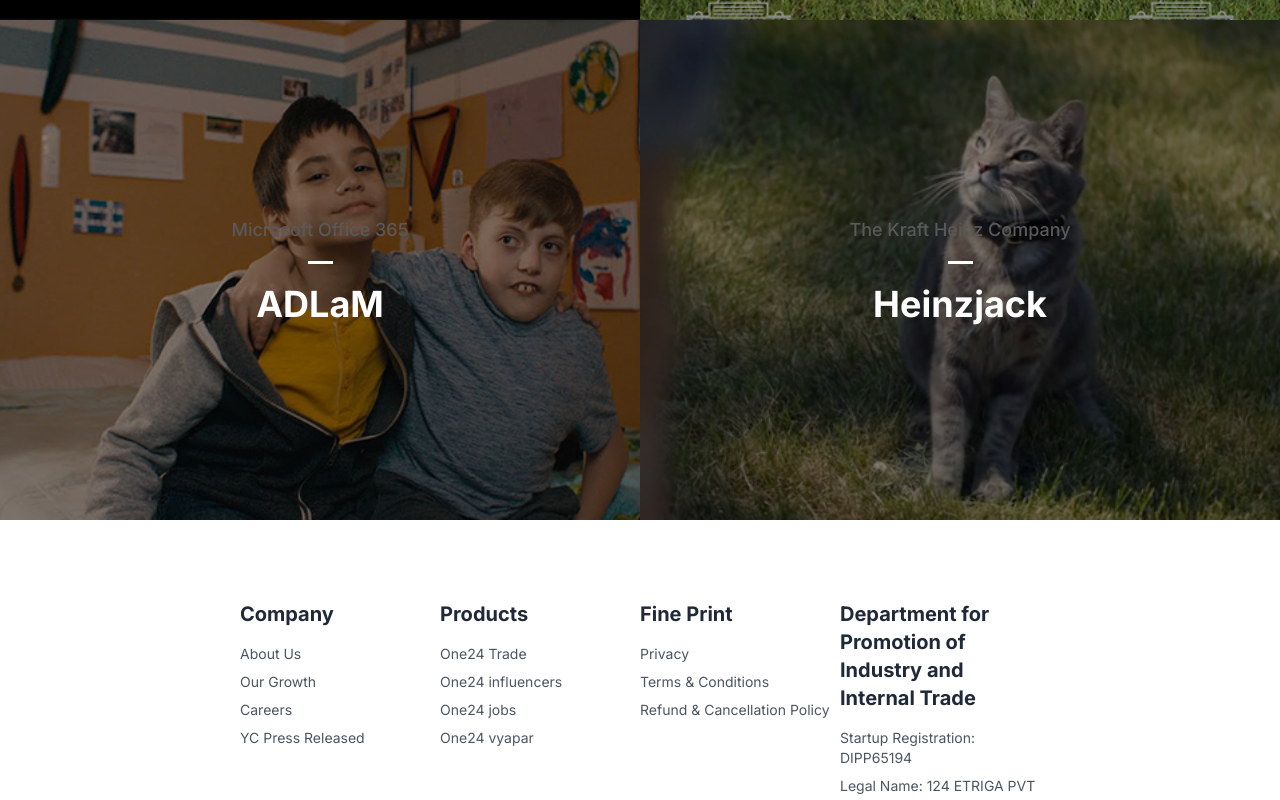
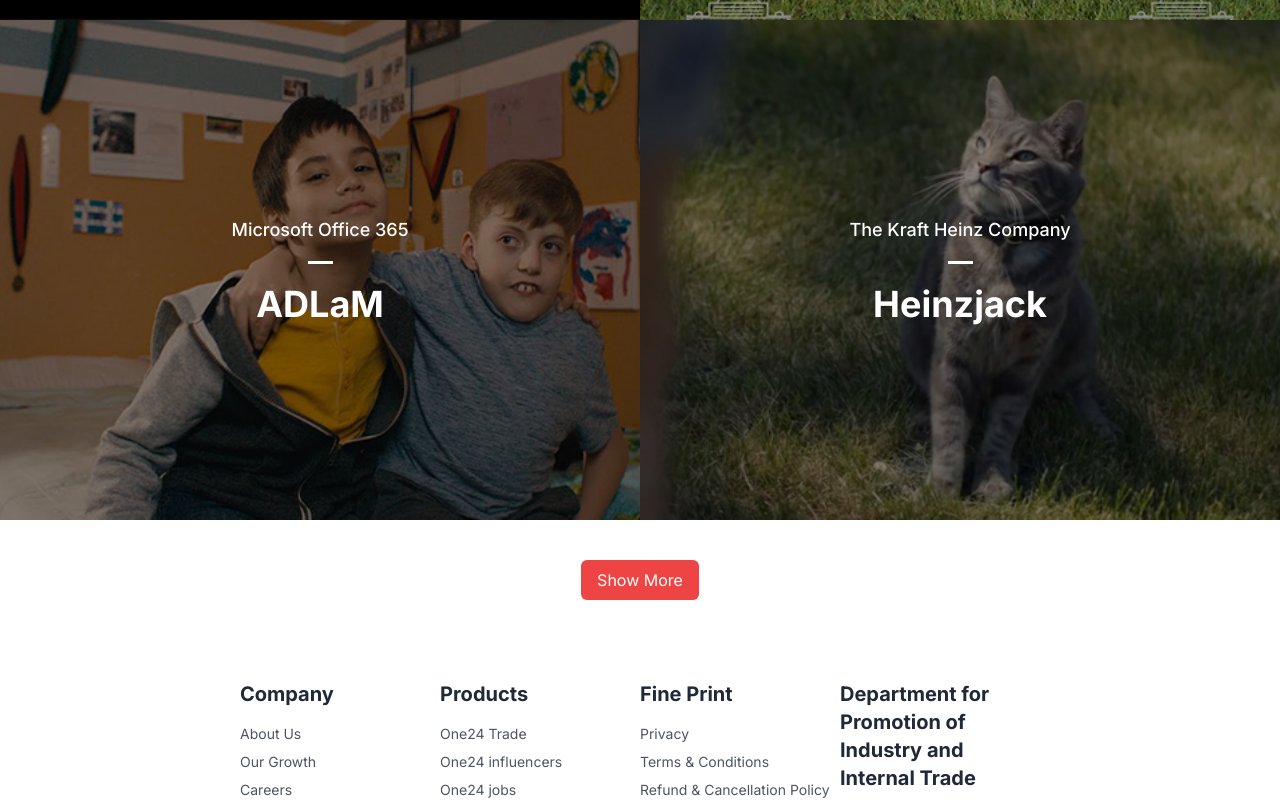
Before and after one commit to WasifAli22/One24Digital, a Next.js app: page /portfolio in a window 1280 px wide. Shown: the part 1393-2193 px from the top of the page. Built offline with nearby package versions, Linux system fonts and the light colour scheme.

Commit message:
show more and show less completed on portfolio and servcies

```diff
--- a/src/components/index.ts
+++ b/src/components/index.ts
@@ -126,6 +126,38 @@
         src: '/work/work4.jpg',
         IcludedAgency: "McCann london York",
         details: "In sss of International Womens Day 2017, we partnered with State Street Global Advisors to introduce the Fearless Girl to the world — a statue of a daring young girl, standing strong on Wall Street. Why? Because companies with women in leadership perform better. The Fearless Girl was dropped on Wall Street in the middle of the night and became a global phenomenon within 24 hours."
+    },
+    {
+        id: 5,
+        title: 'Walter The Cat',
+        description: 'Chevrolet Silverado',
+        src: '/work/work1.jpg',
+        IcludedAgency: "McCann New York",
+        details: "In honor of International Womens Day 2017, we partnered with State Street Global Advisors to introduce"
+    },
+    {
+        id: 6,
+        title: 'Changing The Game',
+        description: 'Xbox Adaptive Controller',
+        src: '/work/work2.jpg',
+        IcludedAgency: "McCann New York",
+        details: "In andd of International Womens Day 2017, we partnered with State Street Global Advisors to introduce"
+    },
+    {
+        id: 7,
+        title: 'ADLaM',
+        description: 'Microsoft Office 365',
+        src: '/work/work3.jpg',
+        IcludedAgency: "McCann ",
+        details: "In of International Womens Day 2017, we partnered with State Street Global Advisors to introduce"
+    },
+    {
+        id: 8,
+        title: 'Heinzjack',
+        description: 'The Kraft Heinz Company',
+        src: '/work/work4.jpg',
+        IcludedAgency: "McCann london York",
+        details: "In sss of International Womens Day 2017, we partnered with State Street Global Advisors to introduce"
     }
 ]
 
@@ -163,5 +195,37 @@
         src: '/work/work4.jpg',
         IcludedAgency: "McCann london York",
         details: "In sss of International Womens Day 2017, we partnered with State Street Global Advisors to introduce the Fearless Girl to the world — a statue of a daring young girl, standing strong on Wall Street. Why? Because companies with women in leadership perform better. The Fearless Girl was dropped on Wall Street in the middle of the night and became a global phenomenon within 24 hours."
+    },
+    {
+        id: 5,
+        title: 'Walter The Cat',
+        description: 'Chevrolet Silverado',
+        src: '/work/work1.jpg',
+        IcludedAgency: "McCann New York",
+        details: "In honor of International Womens Day 2017, we partnered with State Street Global Advisors to introduce"
+    },
+    {
+        id: 6,
+        title: 'Changing The Game',
+        description: 'Xbox Adaptive Controller',
+        src: '/work/work2.jpg',
+        IcludedAgency: "McCann New York",
+        details: "In andd of International Womens Day 2017, we partnered with State Street Global Advisors to introduce"
+    },
+    {
+        id: 7,
+        title: 'ADLaM',
+        description: 'Microsoft Office 365',
+        src: '/work/work3.jpg',
+        IcludedAgency: "McCann ",
+        details: "In of International Womens Day 2017, we partnered with State Street Global Advisors to introduce"
+    },
+    {
+        id: 8,
+        title: 'Heinzjack',
+        description: 'The Kraft Heinz Company',
+        src: '/work/work4.jpg',
+        IcludedAgency: "McCann london York",
+        details: "In sss of International Womens Day 2017, we partnered with State Street Global Advisors to introduce"
     }
 ]
--- a/src/components/portfolio/PortfolioCard.tsx
+++ b/src/components/portfolio/PortfolioCard.tsx
@@ -1,23 +1,37 @@
+"use client"
 import Link from 'next/link'
-import React from 'react'
+import React, { useState } from 'react'
 import { PortfolioData } from '..'
+
 const PortfolioCard = () => {
+    const [showMore, setShowMore] = useState(false);
+    const initialDisplayCount = 4;
 
+    const toggleShowMore = () => {
+        setShowMore(!showMore);
+    };
 
     return (
         <div className='grid grid-cols-12'>
-            {PortfolioData.map((project) => (
+            {PortfolioData.slice(0, showMore ? PortfolioData.length : initialDisplayCount).map((project) => (
                 <div key={project.id} className='relative lg:col-span-6 col-span-12 overflow-hidden'>
                     <Link href={`/portfolio/${encodeURIComponent(project.title.toLowerCase().replace(/\s+/g, '-'))}`}>
                         <div className="services_bg_image min-h-[300px] lg:min-h-[500px] w-full bg-no-repeat bg-center bg-cover hover:cursor-pointer hover:scale-125 transition-all duration-700" style={{ backgroundImage: `url('${project.src}')` }}>
                             <div className="flex flex-col items-center h-[100%] justify-center text-white absolute left-0 right-0">
-                                <p className='text-lg mb-10 service_desc relative'>{project.description}</p>
+                                <p className='text-lg mb-10 service_desc text-white relative'>{project.description}</p>
                                 <h3 className='text-4xl text-center font-bold'>{project.title}</h3>
                             </div>
                         </div>
                     </Link>
                 </div>
             ))}
+            {PortfolioData.length > initialDisplayCount && (
+                <div className="col-span-12 text-center">
+                    <button onClick={toggleShowMore} className="mt-10 px-4 py-2 bg-red-500 text-white rounded-md">
+                        {showMore ? "Show Less" : "Show More"}
+                    </button>
+                </div>
+            )}
         </div>
     )
 }
--- a/src/components/services/OurServices.tsx
+++ b/src/components/services/OurServices.tsx
@@ -1,12 +1,19 @@
+"use client"
 import Link from 'next/link'
-import React from 'react'
+import React, { useState } from 'react'
 import { ServicesData } from '..'
+
 const OurServicesCard = () => {
+    const [showMore, setShowMore] = useState(false);
+    const initialDisplayCount = 4;
 
+    const toggleShowMore = () => {
+        setShowMore(!showMore);
+    };
 
     return (
         <div className='grid grid-cols-12'>
-            {ServicesData.map((project) => (
+            {ServicesData.slice(0, showMore ? ServicesData.length : initialDisplayCount).map((project) => (
                 <div key={project.id} className='relative lg:col-span-6 col-span-12 overflow-hidden'>
                     <Link href={`/services/${encodeURIComponent(project.title.toLowerCase().replace(/\s+/g, '-'))}`}>
                         <div className="services_bg_image min-h-[300px] lg:min-h-[500px] w-full bg-no-repeat bg-center bg-cover hover:cursor-pointer hover:scale-125 transition-all duration-700" style={{ backgroundImage: `url('${project.src}')` }}>
@@ -18,6 +25,13 @@
                     </Link>
                 </div>
             ))}
+            {ServicesData.length > initialDisplayCount && (
+                <div className="col-span-12 text-center">
+                    <button onClick={toggleShowMore} className="mt-10 px-4 py-2 bg-red-500 text-white rounded-md">
+                        {showMore ? "Show Less" : "Show More"}
+                    </button>
+                </div>
+            )}
         </div>
     )
 }
```
